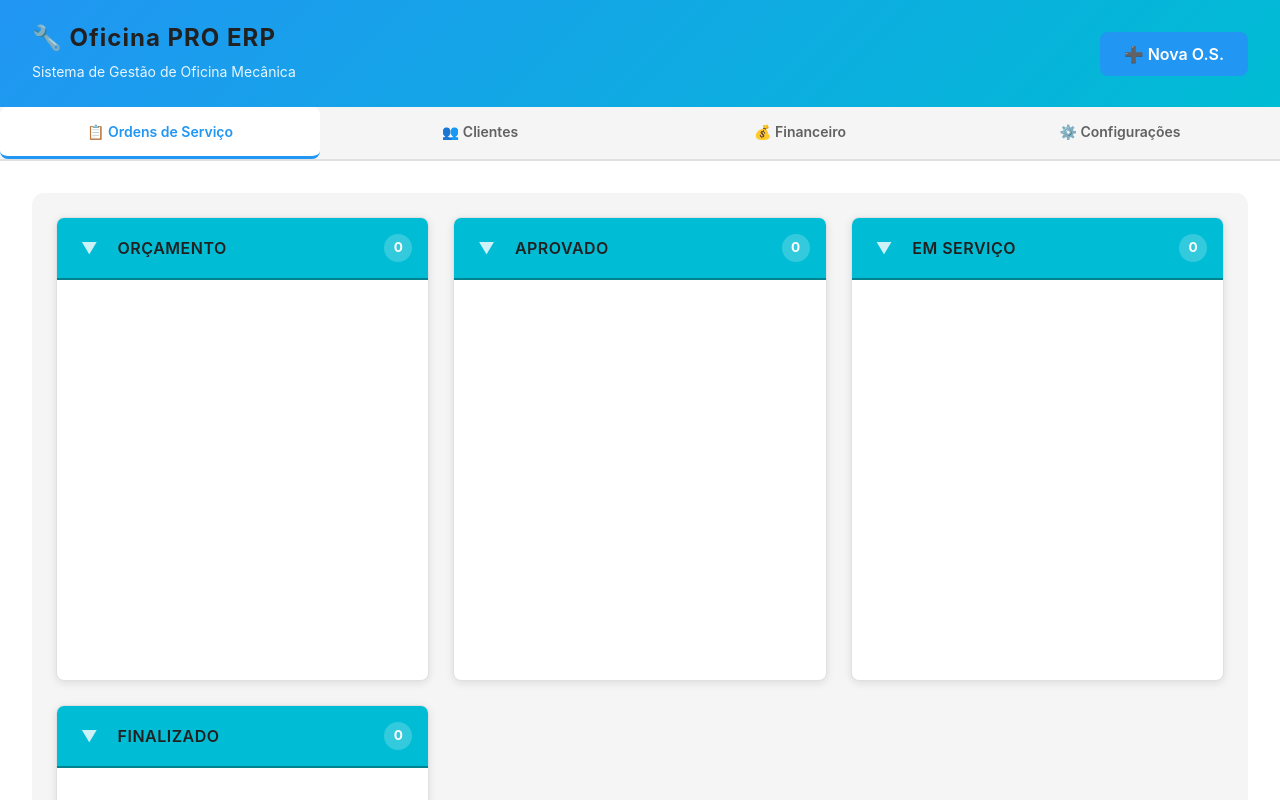
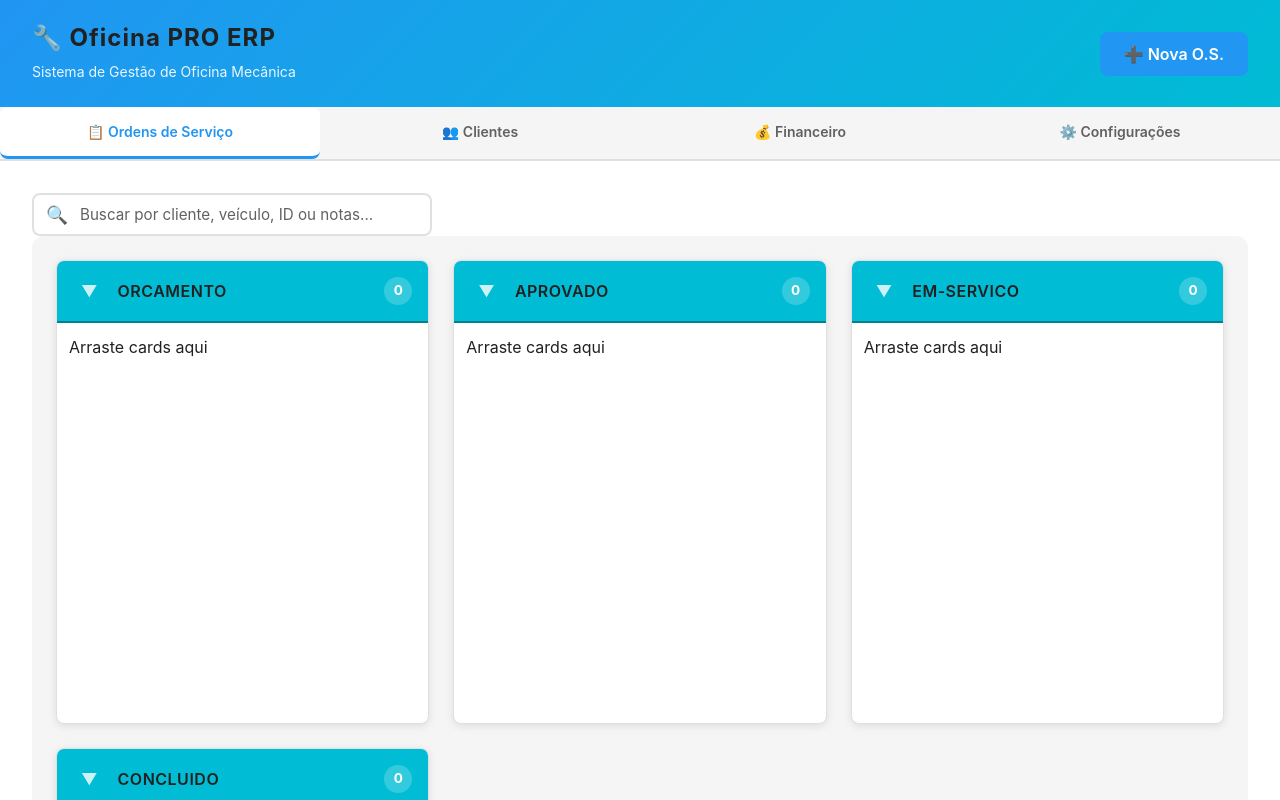
Before and after one commit to hiraokagabriel/oficina-pro-whitepaper, a React (Vite) app: page / in a window 1280 px wide. Built offline with nearby package versions, Linux system fonts and the light colour scheme.

Commit message:
feat: Add SearchBar and Print button to Kanban

```diff
--- a/src/components/KanbanBoard.tsx
+++ b/src/components/KanbanBoard.tsx
@@ -7,25 +7,30 @@ import {
 } from '@hello-pangea/dnd';
 import { useDatabaseContext } from '../context/DatabaseContext';
 import { WorkOrderStatus, WorkOrder } from '../types/index';
-import { getStatusLabel, getStatusColor } from '../utils/helpers';
+import { getStatusLabel, formatCurrency } from '../utils/helpers';
+import { SearchBar } from './SearchBar';
+import { Modal } from './Modal';
+import { PrintableWorkOrder } from './PrintableWorkOrder';
 import '../styles/KanbanBoard.css';
 
 const COLUMNS: WorkOrderStatus[] = [
-  'ORCAMENTO',
-  'APROVADO',
-  'EM_SERVICO',
-  'FINALIZADO',
+  'orcamento',
+  'aprovado',
+  'em-servico',
+  'concluido',
 ];
 
 interface KanbanBoardProps {
-  onSelectWorkOrder: (workOrder: WorkOrder) => void;
+  onSelectWorkOrder?: (workOrder: WorkOrder) => void;
 }
 
 export function KanbanBoard({ onSelectWorkOrder }: KanbanBoardProps) {
-  const { workOrders, updateWorkOrder, clients } = useDatabaseContext();
+  const { workOrders, updateWorkOrder, clients, settings } = useDatabaseContext();
+  const [searchTerm, setSearchTerm] = useState('');
   const [expandedColumns, setExpandedColumns] = useState<Set<WorkOrderStatus>>(
     new Set(COLUMNS)
   );
+  const [printWorkOrder, setPrintWorkOrder] = useState<WorkOrder | null>(null);
 
   // Get client name by ID
   const getClientName = useCallback(
@@ -36,23 +41,48 @@ export function KanbanBoard({ onSelectWorkOrder }: KanbanBoardProps) {
     [clients]
   );
 
+  // Filter work orders by search term
+  const filterWorkOrders = useCallback(
+    (orders: WorkOrder[]) => {
+      if (!searchTerm.trim()) return orders;
+
+      const term = searchTerm.toLowerCase();
+      return orders.filter((order) => {
+        const clientName = getClientName(order.clientId).toLowerCase();
+        const orderId = order.id.toLowerCase();
+        const vehicle = order.vehicleDescription.toLowerCase();
+        const notes = (order.publicNotes || '').toLowerCase();
+
+        return (
+          clientName.includes(term) ||
+          orderId.includes(term) ||
+          vehicle.includes(term) ||
+          notes.includes(term)
+        );
+      });
+    },
+    [searchTerm, getClientName]
+  );
+
   // Group work orders by status
   const groupedByStatus = useCallback(() => {
     const grouped: Record<WorkOrderStatus, WorkOrder[]> = {
-      ORCAMENTO: [],
-      APROVADO: [],
-      EM_SERVICO: [],
-      FINALIZADO: [],
+      'orcamento': [],
+      'aprovado': [],
+      'em-servico': [],
+      'concluido': [],
     };
 
-    workOrders.forEach((order) => {
+    const filteredOrders = filterWorkOrders(workOrders);
+
+    filteredOrders.forEach((order) => {
       if (order.status in grouped) {
         grouped[order.status as WorkOrderStatus].push(order);
       }
     });
 
     return grouped;
-  }, [workOrders]);
+  }, [workOrders, filterWorkOrders]);
 
   // Handle drag end
   const handleDragEnd = (result: DropResult) => {
@@ -68,23 +98,12 @@ export function KanbanBoard({ onSelectWorkOrder }: KanbanBoardProps) {
     }
 
     const newStatus = destination.droppableId as WorkOrderStatus;
-    const workOrderId = draggableId as any;
-    const workOrder = workOrders.find((o) => o.id === workOrderId);
+    const workOrder = workOrders.find((o) => o.id === draggableId);
 
     if (!workOrder) return;
 
     // Update the work order status
-    const updates: any = { status: newStatus };
-
-    if (newStatus === 'APROVADO' && !workOrder.approvedAt) {
-      updates.approvedAt = new Date().toISOString();
-    } else if (newStatus === 'EM_SERVICO' && !workOrder.startedAt) {
-      updates.startedAt = new Date().toISOString();
-    } else if (newStatus === 'FINALIZADO' && !workOrder.finishedAt) {
-      updates.finishedAt = new Date().toISOString();
-    }
-
-    updateWorkOrder(workOrder.id, updates);
+    updateWorkOrder(workOrder.id, { status: newStatus });
   };
 
   // Toggle column expansion
@@ -98,9 +117,35 @@ export function KanbanBoard({ onSelectWorkOrder }: KanbanBoardProps) {
     setExpandedColumns(newExpanded);
   };
 
+  // Handle print click
+  const handlePrintClick = (e: React.MouseEvent, order: WorkOrder) => {
+    e.stopPropagation(); // Prevent card click
+    setPrintWorkOrder(order);
+  };
+
   const grouped = groupedByStatus();
+  const totalFiltered = Object.values(grouped).reduce(
+    (sum, orders) => sum + orders.length,
+    0
+  );
 
   return (
+    <div className="kanban-container">
+      {/* Search Bar */}
+      <div className="kanban-toolbar">
+        <SearchBar
+          value={searchTerm}
+          onChange={setSearchTerm}
+          placeholder="Buscar por cliente, veículo, ID ou notas..."
+        />
+        {searchTerm && (
+          <div className="search-results">
+            {totalFiltered} resultado{totalFiltered !== 1 ? 's' : ''} encontrado{totalFiltered !== 1 ? 's' : ''}
+          </div>
+        )}
+      </div>
+
+      {/* Kanban Board */}
       <DragDropContext onDragEnd={handleDragEnd}>
         <div className="kanban-board">
           {COLUMNS.map((status) => (
@@ -109,6 +154,7 @@ export function KanbanBoard({ onSelectWorkOrder }: KanbanBoardProps) {
                 <button
                   className="kanban-column-toggle"
                   onClick={() => toggleColumnExpanded(status)}
+                  aria-label={expandedColumns.has(status) ? 'Recolher' : 'Expandir'}
                 >
                   {expandedColumns.has(status) ? '▼' : '▶'}
                 </button>
@@ -140,7 +186,7 @@ export function KanbanBoard({ onSelectWorkOrder }: KanbanBoardProps) {
                               ref={provided.innerRef}
                               {...provided.draggableProps}
                               {...provided.dragHandleProps}
-                            onClick={() => onSelectWorkOrder(order)}
+                              onClick={() => onSelectWorkOrder?.(order)}
                             >
                               <div className="kanban-card-header">
                                 <strong>{getClientName(order.clientId)}</strong>
@@ -156,18 +202,33 @@ export function KanbanBoard({ onSelectWorkOrder }: KanbanBoardProps) {
                                 {order.items.length !== 1 ? 's' : ''}
                               </div>
                               <div className="kanban-card-value">
-                              R$ {order.totalValue.toFixed(2).replace('.', ',')}
+                                {formatCurrency(order.total)}
                               </div>
                               {order.internalNotes && (
                                 <div className="kanban-card-notes" title={order.internalNotes}>
                                   📝
                                 </div>
                               )}
+                              <button
+                                className="kanban-card-print"
+                                onClick={(e) => handlePrintClick(e, order)}
+                                title="Imprimir O.S."
+                                aria-label="Imprimir ordem de serviço"
+                              >
+                                🖨️
+                              </button>
                             </div>
                           )}
                         </Draggable>
                       ))}
                       {provided.placeholder}
+                      {grouped[status].length === 0 && (
+                        <div className="kanban-empty">
+                          {searchTerm
+                            ? 'Nenhum resultado'
+                            : 'Arraste cards aqui'}
+                        </div>
+                      )}
                     </div>
                   )}
                 </Droppable>
@@ -176,5 +237,22 @@ export function KanbanBoard({ onSelectWorkOrder }: KanbanBoardProps) {
           ))}
         </div>
       </DragDropContext>
+
+      {/* Print Modal */}
+      {printWorkOrder && (
+        <Modal
+          isOpen={true}
+          onClose={() => setPrintWorkOrder(null)}
+          title="Imprimir Ordem de Serviço"
+          size="large"
+        >
+          <PrintableWorkOrder
+            workOrder={printWorkOrder}
+            client={clients.find((c) => c.id === printWorkOrder.clientId)!}
+            settings={settings}
+          />
+        </Modal>
+      )}
+    </div>
   );
 }
```
Lines whose indentation alone changed are shown as unchanged.
